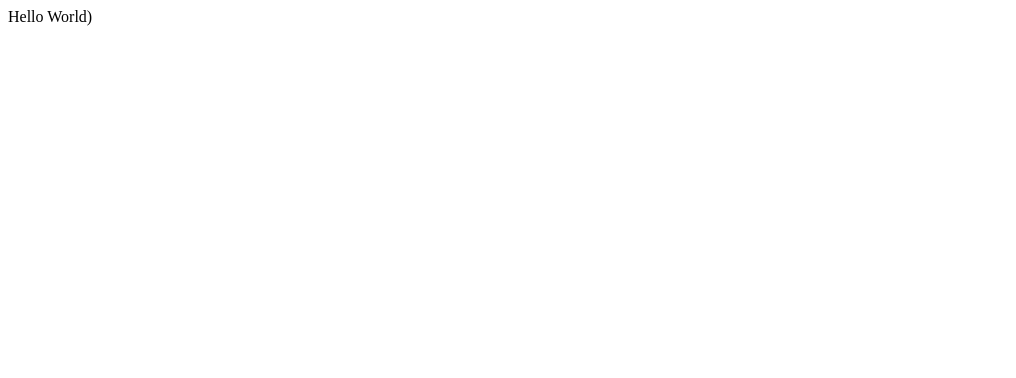
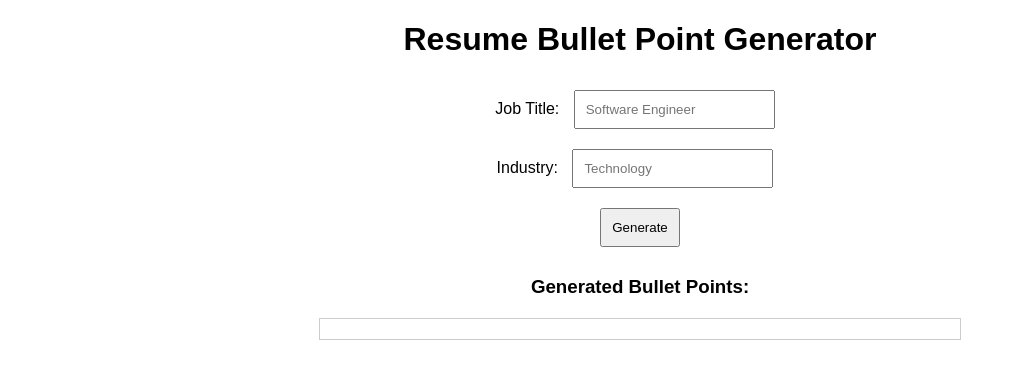
Before and after one commit to SlinkWeasel/resume-bullet-site, a plain HTML site: page index.html in a window 1280 px wide. Shown: the whole page, without its empty margins (0-1016 px from the left). Drawn offline with Linux system fonts and the light colour scheme.

Commit message:
index.html

```diff
--- a/index.html
+++ b/index.html
@@ -1 +1,74 @@
-<!DOCTYPE html><html><body>Hello World</body></html>)
+<!DOCTYPE html>
+<html lang="en">
+<head>
+    <meta charset="UTF-8">
+    <meta name="viewport" content="width=device-width, initial-scale=1.0">
+    <title>Resume Bullet Point Generator</title>
+    <style>
+        body {
+            font-family: Arial, sans-serif;
+            text-align: center;
+            margin: 20px;
+        }
+        input, button {
+            margin: 10px;
+            padding: 10px;
+        }
+        #output {
+            margin-top: 20px;
+            border: 1px solid #ccc;
+            padding: 10px;
+            width: 50%;
+            margin-left: auto;
+            margin-right: auto;
+        }
+    </style>
+</head>
+<body>
+    <h1>Resume Bullet Point Generator</h1>
+    <label for="jobTitle">Job Title:</label>
+    <input type="text" id="jobTitle" placeholder="Software Engineer"><br>
+
+    <label for="industry">Industry:</label>
+    <input type="text" id="industry" placeholder="Technology"><br>
+
+    <button onclick="generateBulletPoints()">Generate</button>
+
+    <h3>Generated Bullet Points:</h3>
+    <div id="output"></div>
+
+    <script>
+        async function generateBulletPoints() {
+            const jobTitle = document.getElementById("jobTitle").value;
+            const industry = document.getElementById("industry").value;
+
+            if (!jobTitle || !industry) {
+                document.getElementById("output").innerText = "Please enter both Job Title and Industry.";
+                return;
+            }
+
+            const response = await fetch("https://api.openai.com/v1/chat/completions", {
+                method: "POST",
+                headers: {
+                    "Content-Type": "application/json",
+                    "Authorization": "SK-XXXXXXXXXXXXXXXX"
+                },
+                body: JSON.stringify({
+                    model: "gpt-4",
+                    messages: [{
+                        role: "system",
+                        content: "You are a professional resume writer. Generate three strong, action-oriented resume bullet points based on the user's input."
+                    },
+                    {
+                        role: "user",
+                        content: `Generate 3 strong resume bullet points for a ${jobTitle} in ${industry}.`
+                    }]
+                })
+            });
+
+            const data = await response.json();
+            document.getElementById("output").innerText = data.choices[0].message.content;
+        }
+    </script>
+</body>
+</html>
```
